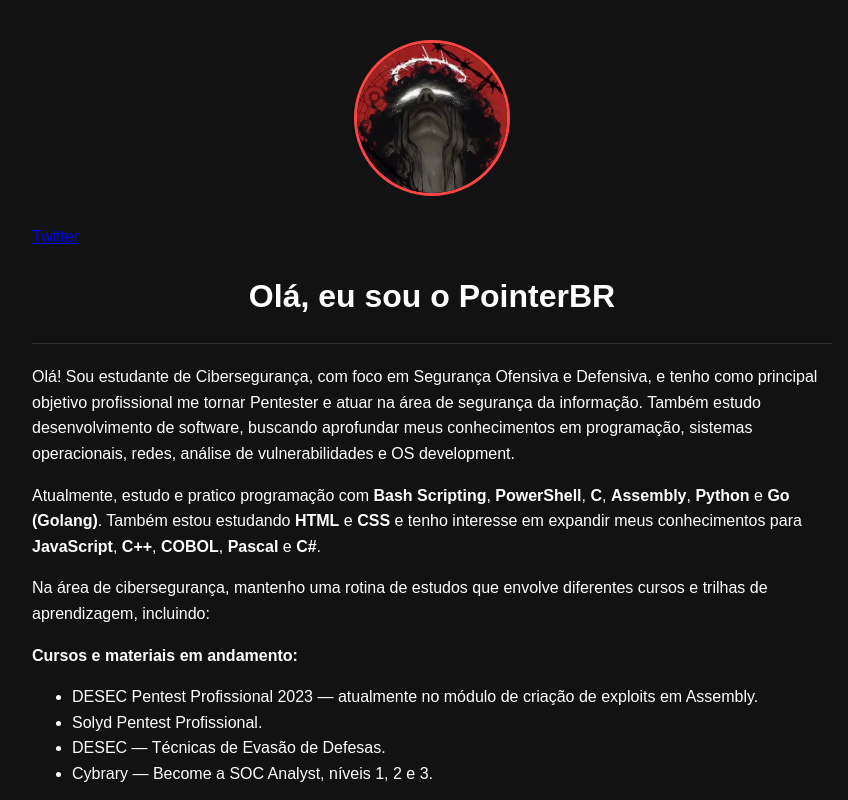
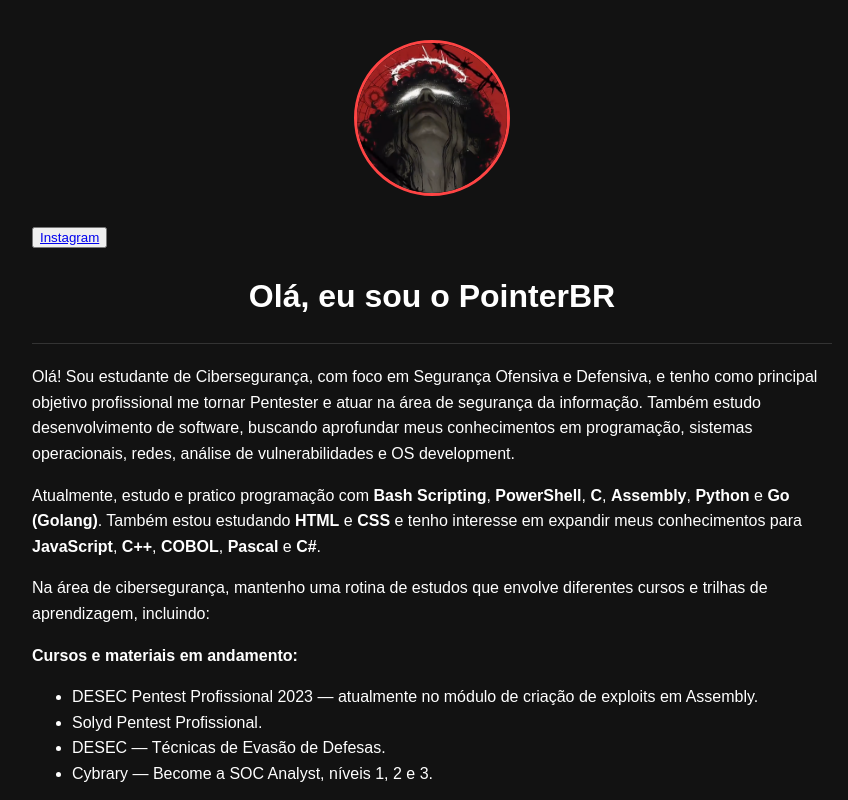
Before and after one commit to pointerbr/index-HTML, a plain HTML site: page index.html in a window 1280 px wide. Shown: the top 800 px of the page, without its empty margins (208-1056 px from the left). Drawn offline with Linux system fonts and the light colour scheme.

Commit message:
Update index.html

```diff
--- a/index.html
+++ b/index.html
@@ -45,11 +45,11 @@
         <div class="profile-container">
             <img src="Screenshot_20261009-193402-433.png" alt="Logo de Perfil" class="profile-img">
         </div>
-        <a href="https://www.instagram.com/calebe_anonmo397663?dlrf=MTM5enFjYnppeHpiMA=="
+        <button><a href="https://www.instagram.com/calebe_anonmo397663?dlrf=MTM5enFjYnppeHpiMA=="
                target="_blank"
                rel="noopener noreferrer">
-                Twitter
-        </a>
+                Instagram
+        </a></button>
         <h1><strong>Olá, eu sou o PointerBR</strong></h1>
         <hr>
 
```
